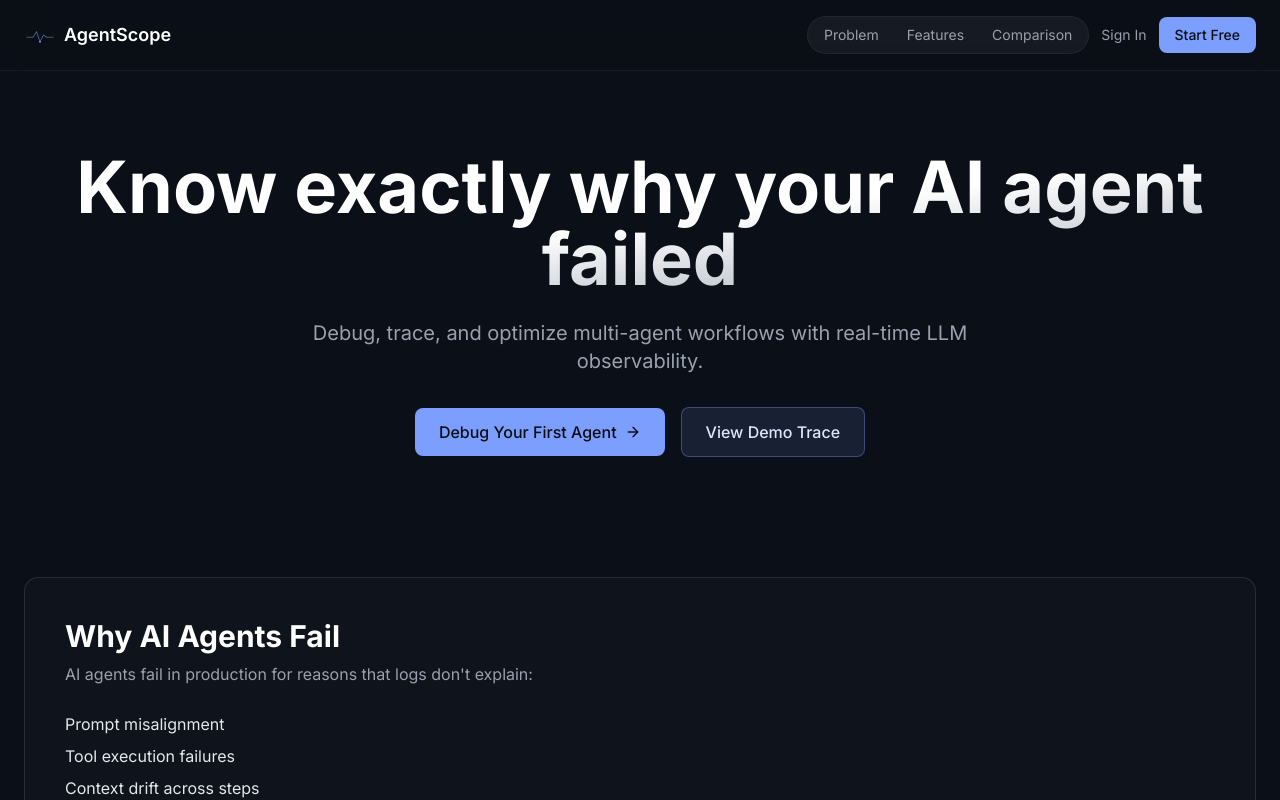
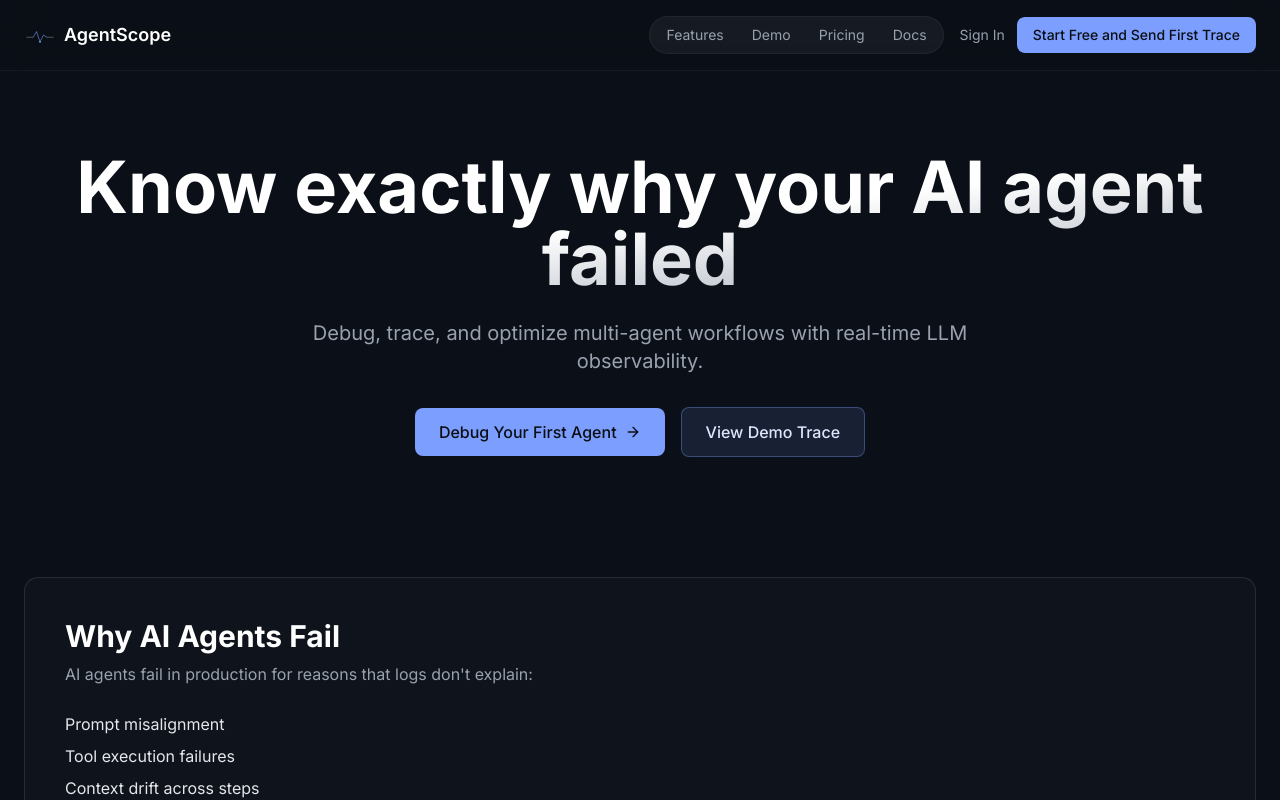
Before and after one commit to dinesh-88/agentscope, a Next.js app in the folder apps/web/: page / in a window 1280 px wide. Shown: the top 800 px of the page. Built offline with nearby package versions, Linux system fonts and the light colour scheme; no server answers.

Commit message:
fix home page

```diff
--- a/apps/web/components/agent-scope-landing.tsx
+++ b/apps/web/components/agent-scope-landing.tsx
@@ -44,16 +44,19 @@ export function AgentScopeLanding({ isAuthenticated = false }: AgentScopeLanding
             <span className="text-lg font-semibold">AgentScope</span>
           </Link>
 
-          <div className="ml-auto flex items-center gap-3">
+          <div className="ml-auto flex items-center gap-4">
             <div className="hidden items-center gap-1 rounded-full border border-white/5 bg-white/5 p-1 text-sm md:flex">
-              <Link href="/why-ai-agents-fail" className="rounded-full px-3 py-1 text-gray-400 transition-colors hover:bg-white/10 hover:text-white">
-                Problem
-              </Link>
               <Link href="/features" className="rounded-full px-3 py-1 text-gray-400 transition-colors hover:bg-white/10 hover:text-white">
                 Features
               </Link>
-              <Link href="/llm-observability" className="rounded-full px-3 py-1 text-gray-400 transition-colors hover:bg-white/10 hover:text-white">
-                Comparison
+              <Link href="/demo" className="rounded-full px-3 py-1 text-gray-400 transition-colors hover:bg-white/10 hover:text-white">
+                Demo
+              </Link>
+              <Link href="/pricing" className="rounded-full px-3 py-1 text-gray-400 transition-colors hover:bg-white/10 hover:text-white">
+                Pricing
+              </Link>
+              <Link href="/docs" className="rounded-full px-3 py-1 text-gray-400 transition-colors hover:bg-white/10 hover:text-white">
+                Docs
               </Link>
             </div>
 
@@ -65,7 +68,7 @@ export function AgentScopeLanding({ isAuthenticated = false }: AgentScopeLanding
                 Go to Dashboard
               </Link>
             ) : (
-              <>
+              <div className="flex items-center gap-3">
                 <Link href="/login" className="text-sm text-gray-400 transition-colors hover:text-white">
                   Sign In
                 </Link>
@@ -73,9 +76,9 @@ export function AgentScopeLanding({ isAuthenticated = false }: AgentScopeLanding
                   href="/signup"
                   className="rounded-lg bg-[#7C9EFF] px-4 py-2 text-sm font-medium text-[#0B0F14] transition-colors hover:bg-[#A5B4FC]"
                 >
-                  Start Free
+                  Start Free and Send First Trace
                 </Link>
-              </>
+              </div>
             )}
           </div>
         </div>
```
